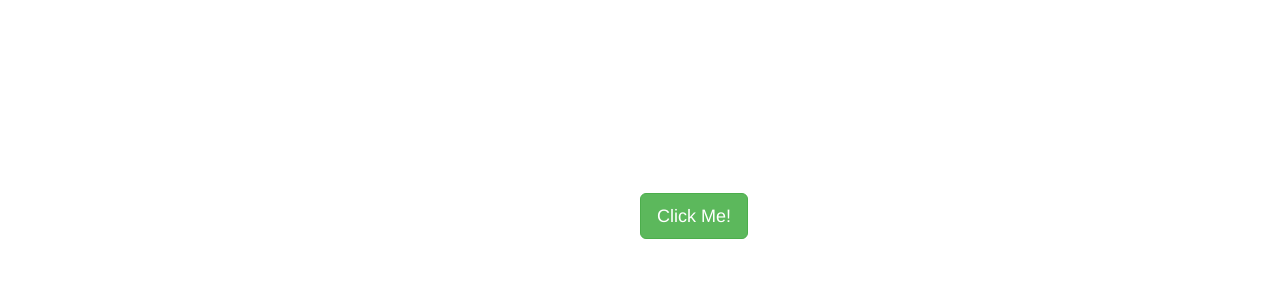
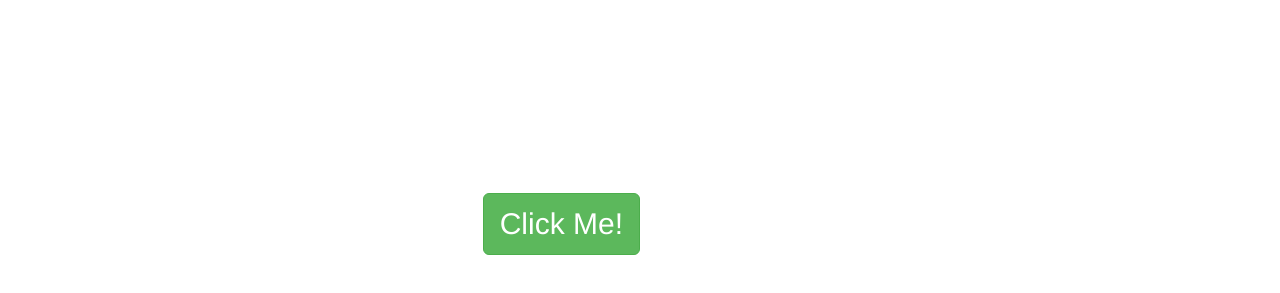
Before and after one commit to carltonstith/30_days_of_jquery, a plain HTML site: page random.html in a window 1280 px wide. Shown: the part 57-350 px from the top of the page. Drawn offline with Linux system fonts and the light colour scheme.

Commit message:
added files for day 3

```diff
--- a/css/random.css
+++ b/css/random.css
@@ -7,5 +7,8 @@ button {
 	position: absolute;
 	margin: 0 auto;
 	top: 50%;
-	left: 50%;
+	right: 50%;
 }
+.btn {
+	font-size: 30px;
+}
--- a/js/random.js
+++ b/js/random.js
@@ -14,7 +14,7 @@ $(document).ready(function() {
 	// 	});
 	// });
 	$("#button").click(function(){
-		$.getJSON("http://www.colourlovers.com/api/patterns/top?jsonCallback=?&numResults=50",function(data){
+		$.getJSON("http://www.colourlovers.com/api/colors/top?jsonCallback=?&numResults=100,flat",function(data){
 			var element = data[Math.floor(Math.random()*50)];
 		$("body").css({
 				"background-image": "url("+ element.imageUrl +")"
--- a/random.html
+++ b/random.html
@@ -16,7 +16,7 @@
             <span class="icon-bar"></span>
             <span class="icon-bar"></span>
           </button>
-          <a class="navbar-brand" href="#">5 Days of jQuery</a>
+          <a class="navbar-brand" href="index.html">5 Days of jQuery</a>
         </div>
         <div id="navbar" class="collapse navbar-collapse">
           <ul class="nav navbar-nav">
@@ -29,9 +29,11 @@
     </nav>
 
 	<div class="container">
-	<div class="col-md-12 center-block" id="wrapper">
-		<button class="btn btn-success btn-lg center-block" id="button">Click Me!</button>
-	</div>
+		<div class="row">
+			<div class="col-md-6 col-md-offset-3" id="wrapper">
+				<button class="btn btn-success btn-lg " id="button">Click Me!</button>
+			</div>
+		</div>
 	</div>
 
 	<script src="bower_components/jquery/dist/jquery.min.js"></script>
```
